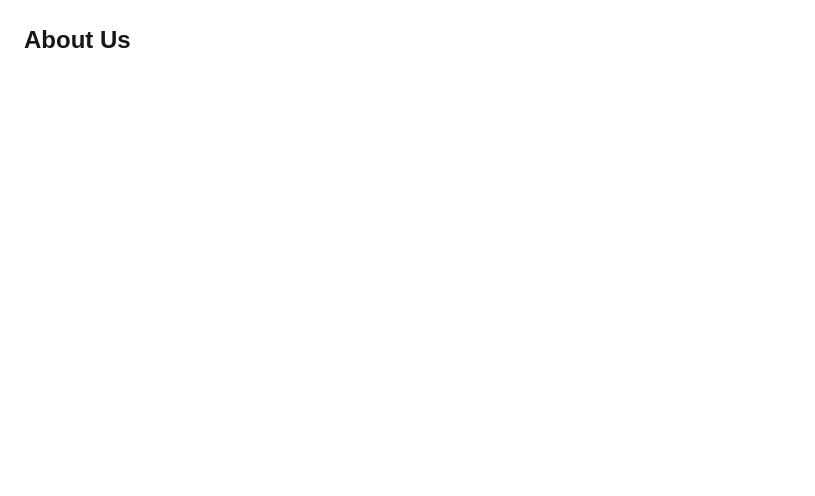
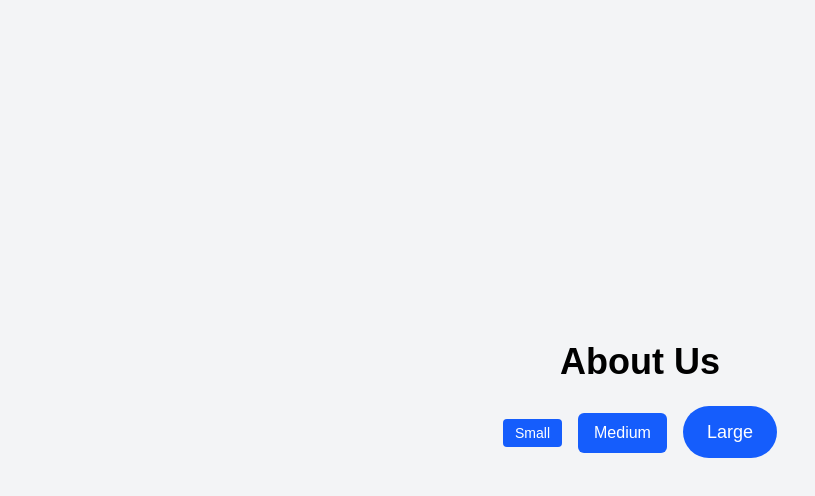
Before and after one commit to kayden14/alx-project-0x02-setup, a Next.js app in the folder alx-project-0x02/: page /about in a window 1280 px wide. Shown: the top 496 px of the page, without its empty margins (0-815 px from the left). Built offline with nearby package versions, Linux system fonts and the light colour scheme.

Commit message:
created new files

```diff
--- /dev/null
+++ b/alx-project-0x02/components/common/Button.tsx
@@ -0,0 +1,29 @@
+// components/common/Button.tsx
+import React from "react";
+import { ButtonProps } from "../../interfaces";
+
+const sizeClasses: Record<string, string> = {
+  small: "px-3 py-1 text-sm",
+  medium: "px-4 py-2 text-base",
+  large: "px-6 py-3 text-lg",
+};
+
+const Button: React.FC<ButtonProps> = ({
+  label,
+  size = "medium",
+  shape = "rounded-md",
+  onClick,
+}) => {
+  return (
+    <button
+      onClick={onClick}
+      className={`bg-blue-600 text-white hover:bg-blue-700 transition ${sizeClasses[size]} ${shape}`}
+    >
+      {label}
+    </button>
+  );
+};
+
+export default Button;
+// This is a reusable button component for a Next.js application.
+// It accepts props for label, size, shape, and click handler, and applies Tailwind CSS styles for layout and hover effects.
--- a/alx-project-0x02/interfaces/index.ts
+++ b/alx-project-0x02/interfaces/index.ts
@@ -8,11 +8,6 @@ export interface HeaderProps {
 }
 export interface FooterProps {
   text: string;
-}
-export interface ButtonProps {
-  label: string;
-  onClick: () => void;
-  disabled?: boolean;
 }
 export interface InputProps {
   type: string;
@@ -38,3 +33,10 @@ export interface PaginationProps {
   totalPages: number;
   onPageChange: (page: number) => void;
 }
+// interfaces/index.ts
+export interface ButtonProps {
+  label: string;
+  size?: "small" | "medium" | "large";
+  shape?: "rounded-sm" | "rounded-md" | "rounded-full";
+  onClick?: () => void;
+}
--- a/alx-project-0x02/pages/about.tsx
+++ b/alx-project-0x02/pages/about.tsx
@@ -1,13 +1,21 @@
+// pages/about.tsx
 import React from "react";
+import Button from "../components/common/Button";
 
 const AboutPage = () => {
   return (
-    <div className="p-6">
-      <h1 className="text-2xl font-bold">About Us</h1>
+    <div className="min-h-screen flex flex-col items-center justify-center bg-gray-100 p-6">
+      <h1 className="text-4xl font-bold text-black mb-6">About Us</h1>
+
+      <div className="space-x-4">
+        <Button label="Small" size="small" shape="rounded-sm" />
+        <Button label="Medium" size="medium" shape="rounded-md" />
+        <Button label="Large" size="large" shape="rounded-full" />
+      </div>
     </div>
   );
 };
 
 export default AboutPage;
-// This is a simple about page component for a Next.js application.
-// It includes a heading and some basic styling using Tailwind CSS.
+// This is the About page for a Next.js application.
+// It includes a title and three buttons with different sizes and shapes, styled using Tailwind CSS.
```
